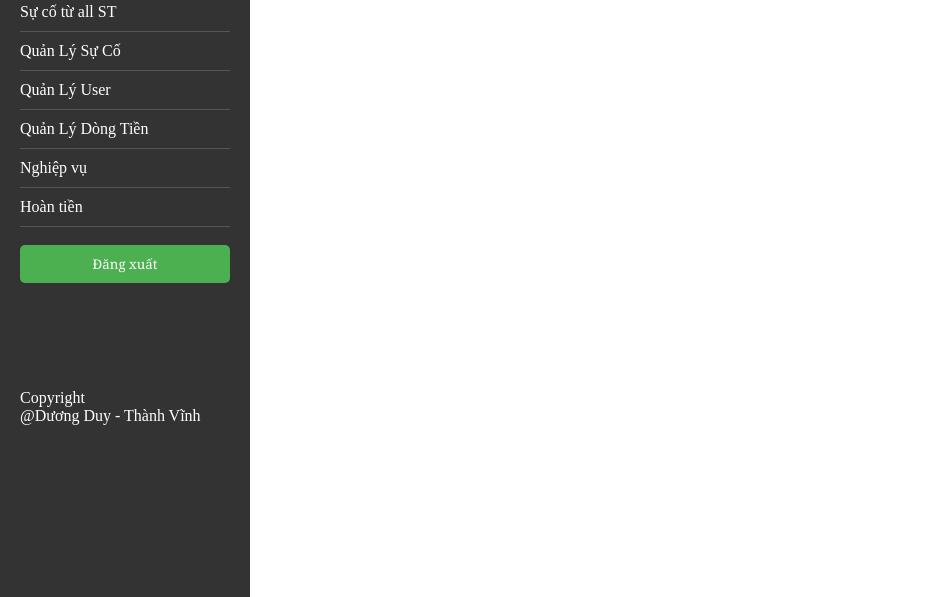
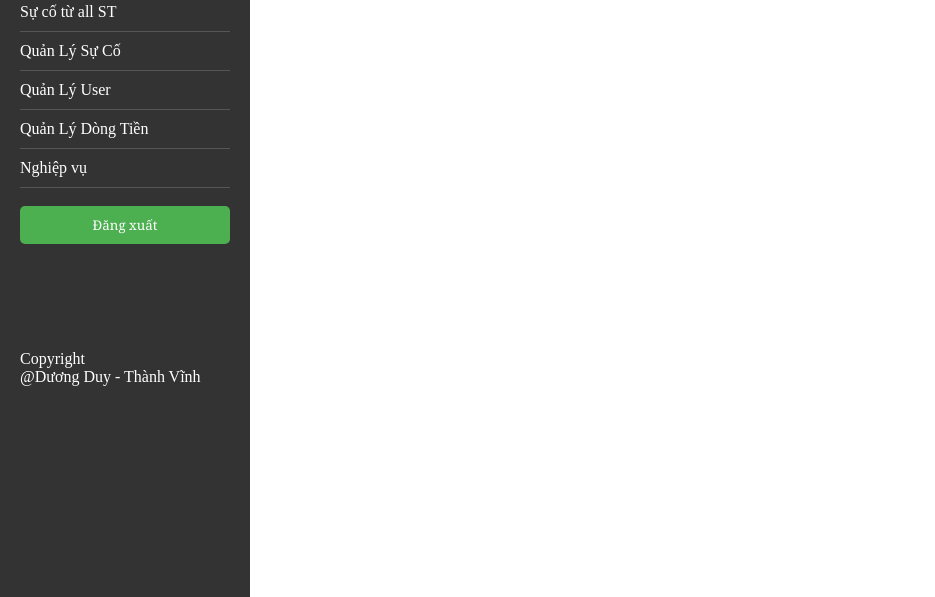
Before and after one commit to vinhqn1910/xucovanchuyen, a plain HTML site: page homepage.html in a window 1280 px wide. Shown: the part 203-800 px from the top of the page, without its empty margins (0-935 px from the left). Drawn offline with Linux system fonts and the light colour scheme; no server answers.

Commit message:
Update homepage.html

```diff
--- a/homepage.html
+++ b/homepage.html
@@ -22,7 +22,7 @@
         <a href="user-management.html" id="menu-user-management">Quản Lý User</a>
         <a href="money-management.html" id="menu-money-management">Quản Lý Dòng Tiền</a>
         <a href="form-xu-ly.html" id="menu-form-xu-ly">Nghiệp vụ</a>
-        <a href="hoan-tien.html" id="menu-hoan-tien">Hoàn tiền</a><br>
+<br>
         <button id="logout-btn">Đăng xuất</button><br><br><br><br><br>
         <p>Copyright <br>@Dương Duy - Thành Vĩnh</p>
     </div>
```
